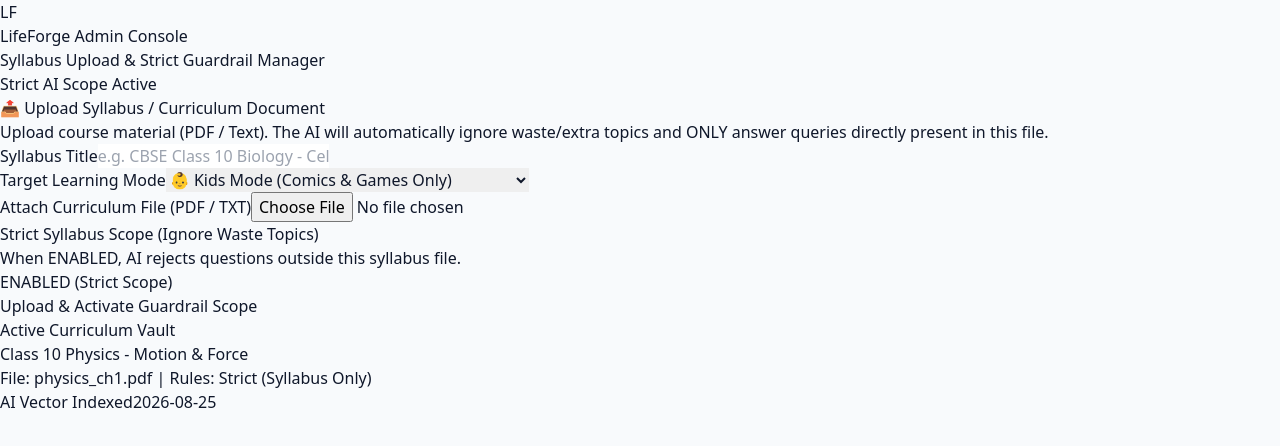
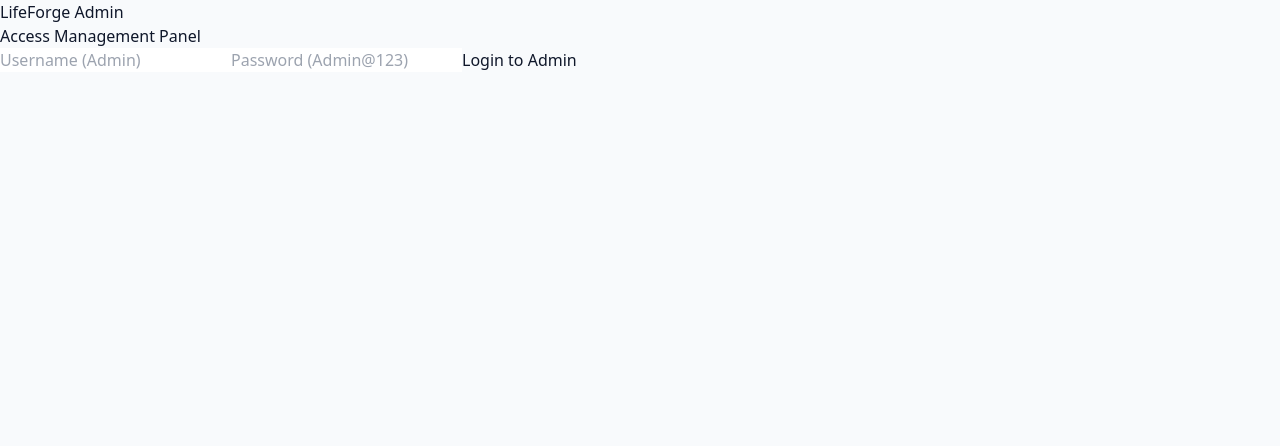
Before and after one commit to thriloknath7989-web/lifeforge-app, a Next.js app: page /admin in a window 1280 px wide. Shown: the top 446 px of the page. Built offline with nearby package versions, Linux system fonts and the light colour scheme.

Commit message:
Refactor AdminDashboard to AdminPanel with new features

```diff
--- a/app/admin/page.js
+++ b/app/admin/page.js
@@ -1,173 +1,233 @@
 "use client";
-import React, { useState } from "react";
 
-export default function AdminDashboard() {
-  const [curriculumTitle, setCurriculumTitle] = useState("");
-  const [targetAudience, setTargetAudience] = useState("kids");
-  const [strictMode, setStrictMode] = useState(true);
-  const [file, setFile] = useState(null);
-  const [curriculumList, setCurriculumList] = useState([
-    {
-      id: 1,
-      title: "Class 10 Physics - Motion & Force",
-      audience: "Kids / High School",
-      fileName: "physics_ch1.pdf",
-      guardrail: "Strict (Syllabus Only)",
-      aiStatus: "AI Vector Indexed",
-      date: "2026-08-25",
-    },
+import { useState } from "react";
+
+export default function AdminPanel() {
+  const [isLoggedIn, setIsLoggedIn] = useState(false);
+  const [adminUser, setAdminUser] = useState("");
+  const [adminPass, setAdminPass] = useState("");
+  const [activeTab, setActiveTab] = useState("users");
+
+  const [eduType, setEduType] = useState("school");
+  const [selectedClass, setSelectedClass] = useState(null);
+
+  const [curriculums, setCurriculums] = useState([
+    { id: 1, title: "Telugu Syllabus PDF" }
   ]);
 
-  const handleUpload = (e) => {
+  const [linksList, setLinksList] = useState([
+    { id: 1, name: "Physics Lab Kit", url: "https://amazon.in/dp/example" }
+  ]);
+  const [newLinkName, setNewLinkName] = useState("");
+  const [newLinkUrl, setNewLinkUrl] = useState("");
+
+  const handleAdminLogin = (e) => {
     e.preventDefault();
-    if (!curriculumTitle || !file) {
-      alert("Please enter title and attach a syllabus file!");
-      return;
+    if (adminUser === "Admin" && adminPass === "Admin@123") {
+      setIsLoggedIn(true);
+    } else {
+      alert("Invalid Admin Credentials!");
     }
-
-    const newItem = {
-      id: Date.now(),
-      title: curriculumTitle,
-      audience: targetAudience === "kids" ? "Kids Mode" : "Adults Mode",
-      fileName: file.name,
-      guardrail: strictMode ? "Strict (Syllabus Only)" : "Flexible AI",
-      aiStatus: "AI Processed & Guardrail Active",
-      date: new Date().toISOString().split("T")[0],
-    };
-
-    setCurriculumList([newItem, ...curriculumList]);
-    setCurriculumTitle("");
-    setFile(null);
-    alert("Curriculum Uploaded Successfully! AI will now answer queries only within this document.");
   };
 
+  const addCurriculum = () => {
+    setCurriculums([...curriculums, { id: Date.now(), title: "New Subject Curriculum" }]);
+  };
+
+  const removeCurriculum = (id) => {
+    setCurriculums(curriculums.filter((c) => c.id !== id));
+  };
+
+  if (!isLoggedIn) {
+    return (
+      <div className="min-h-screen bg-slate-900 flex justify-center items-center p-4">
+        <form onSubmit={handleAdminLogin} className="bg-white rounded-3xl p-8 max-w-sm w-full shadow-2xl flex flex-col gap-4">
+          <div className="text-center mb-2">
+            <h1 className="text-2xl font-black text-slate-800">LifeForge Admin</h1>
+            <p className="text-xs text-slate-500">Access Management Panel</p>
+          </div>
+          <input
+            type="text"
+            placeholder="Username (Admin)"
+            value={adminUser}
+            onChange={(e) => setAdminUser(e.target.value)}
+            className="border p-3 rounded-xl text-sm outline-none"
+            required
+          />
+          <input
+            type="password"
+            placeholder="Password (Admin@123)"
+            value={adminPass}
+            onChange={(e) => setAdminPass(e.target.value)}
+            className="border p-3 rounded-xl text-sm outline-none"
+            required
+          />
+          <button type="submit" className="bg-blue-600 text-white font-bold py-3 rounded-xl shadow-lg">
+            Login to Admin
+          </button>
+        </form>
+      </div>
+    );
+  }
+
   return (
-    <div className="min-h-screen bg-slate-950 text-white p-6 font-sans">
-      <div className="max-w-5xl mx-auto space-y-8">
-        {/* Header */}
-        <div className="flex flex-col md:flex-row md:items-center justify-between gap-4 border-b border-slate-800 pb-6">
-          <div className="flex items-center gap-3">
-            <div className="w-12 h-12 bg-gradient-to-tr from-purple-600 to-cyan-400 rounded-2xl flex items-center justify-center font-black text-xl shadow-lg shadow-purple-500/20">
-              LF
-            </div>
+    <div className="min-h-screen bg-slate-100 p-4 md:p-8">
+      <header className="flex justify-between items-center bg-white p-4 rounded-2xl shadow-sm border border-slate-200 mb-6">
+        <h1 className="text-xl font-extrabold text-slate-900">LifeForge Control Center</h1>
+        <button onClick={() => setIsLoggedIn(false)} className="text-xs font-bold text-red-600 bg-red-50 px-3 py-1.5 rounded-xl">
+          Logout
+        </button>
+      </header>
+
+      {/* TABS */}
+      <div className="grid grid-cols-3 gap-3 mb-6">
+        <button
+          onClick={() => setActiveTab("users")}
+          className={`p-3 rounded-2xl font-bold text-xs border ${
+            activeTab === "users" ? "bg-blue-600 text-white" : "bg-white text-slate-700"
+          }`}
+        >
+          👥 Users
+        </button>
+        <button
+          onClick={() => setActiveTab("analytics")}
+          className={`p-3 rounded-2xl font-bold text-xs border ${
+            activeTab === "analytics" ? "bg-emerald-600 text-white" : "bg-white text-slate-700"
+          }`}
+        >
+          📈 Analytics
+        </button>
+        <button
+          onClick={() => setActiveTab("links")}
+          className={`p-3 rounded-2xl font-bold text-xs border ${
+            activeTab === "links" ? "bg-purple-600 text-white" : "bg-white text-slate-700"
+          }`}
+        >
+          🔗 Links
+        </button>
+      </div>
+
+      {activeTab === "users" && (
+        <div className="bg-white rounded-3xl p-6 border border-slate-200 shadow-sm">
+          <div className="grid grid-cols-2 gap-3 mb-6">
+            <button
+              onClick={() => setEduType("school")}
+              className={`py-2 rounded-xl text-xs font-bold ${eduType === "school" ? "bg-amber-500 text-white" : "bg-slate-100"}`}
+            >
+              School (1st - 10th)
+            </button>
+            <button
+              onClick={() => setEduType("college")}
+              className={`py-2 rounded-xl text-xs font-bold ${eduType === "college" ? "bg-indigo-600 text-white" : "bg-slate-100"}`}
+            >
+              College (Inter, Diploma, BTech)
+            </button>
+          </div>
+
+          {eduType === "school" && (
             <div>
-              <h1 className="text-2xl font-black tracking-wide">LifeForge Admin Console</h1>
-              <p className="text-xs text-slate-400 mt-0.5">Syllabus Upload & Strict Guardrail Manager</p>
-            </div>
-          </div>
-          <span className="px-4 py-1.5 bg-emerald-500/10 border border-emerald-500/30 text-emerald-400 rounded-full text-xs font-bold uppercase tracking-wider flex items-center gap-2">
-            <span className="w-2 h-2 rounded-full bg-emerald-400 animate-pulse"></span> Strict AI Scope Active
-          </span>
-        </div>
-
-        {/* Curriculum Upload & Strict Rules */}
-        <div className="p-8 bg-slate-900/80 border border-slate-800 rounded-3xl backdrop-blur-xl shadow-2xl space-y-6">
-          <h2 className="text-lg font-bold text-slate-100 flex items-center gap-2">
-            <span>📤</span> Upload Syllabus / Curriculum Document
-          </h2>
-          <p className="text-xs text-slate-400 leading-relaxed">
-            Upload course material (PDF / Text). The AI will automatically ignore waste/extra topics and ONLY answer queries directly present in this file.
-          </p>
-
-          <form onSubmit={handleUpload} className="space-y-5">
-            <div>
-              <label className="block text-xs font-semibold uppercase text-slate-400 mb-2">
-                Syllabus Title
-              </label>
-              <input
-                type="text"
-                required
-                placeholder="e.g. CBSE Class 10 Biology - Cellular Respiration"
-                className="w-full p-3.5 bg-slate-950 border border-slate-800 rounded-xl text-sm text-white outline-none focus:border-purple-500 transition"
-                value={curriculumTitle}
-                onChange={(e) => setCurriculumTitle(e.target.value)}
-              />
-            </div>
-
-            <div className="grid md:grid-cols-2 gap-5">
-              <div>
-                <label className="block text-xs font-semibold uppercase text-slate-400 mb-2">
-                  Target Learning Mode
-                </label>
-                <select
-                  className="w-full p-3.5 bg-slate-950 border border-slate-800 rounded-xl text-sm text-white outline-none focus:border-purple-500 transition"
-                  value={targetAudience}
-                  onChange={(e) => setTargetAudience(e.target.value)}
-                >
-                  <option value="kids">👶 Kids Mode (Comics & Games Only)</option>
-                  <option value="adults">🎓 Adult Mode (Concept Modules & Analytics)</option>
-                </select>
+              <p className="text-xs font-bold text-slate-500 mb-2">Select Class:</p>
+              <div className="flex gap-2 overflow-x-auto pb-4">
+                {[1, 2, 3, 4, 5, 6, 7, 8, 9, 10].map((c) => (
+                  <button
+                    key={c}
+                    onClick={() => setSelectedClass(c)}
+                    className={`px-4 py-2 rounded-xl text-xs font-bold border whitespace-nowrap ${
+                      selectedClass === c ? "bg-amber-500 text-white" : "bg-slate-50"
+                    }`}
+                  >
+                    Class {c}
+                  </button>
+                ))}
               </div>
 
-              <div>
-                <label className="block text-xs font-semibold uppercase text-slate-400 mb-2">
-                  Attach Curriculum File (PDF / TXT)
-                </label>
-                <input
-                  type="file"
-                  required
-                  accept=".pdf,.txt,.docx"
-                  className="w-full text-xs text-slate-400 file:mr-4 file:py-3 file:px-5 file:rounded-xl file:border-0 file:bg-purple-600 file:text-white file:font-semibold hover:file:bg-purple-500 cursor-pointer bg-slate-950 border border-slate-800 rounded-xl p-2"
-                  onChange={(e) => setFile(e.target.files[0])}
-                />
-              </div>
+              {selectedClass >= 5 && (
+                <div className="mt-6 border-t pt-4">
+                  <div className="flex justify-between items-center mb-3">
+                    <h4 className="font-extrabold text-xs text-slate-700">Class {selectedClass} Curriculums</h4>
+                    <button onClick={addCurriculum} className="bg-blue-600 text-white text-xs px-3 py-1.5 rounded-xl font-bold">
+                      + Add Curriculum Block
+                    </button>
+                  </div>
+
+                  <div className="grid grid-cols-1 md:grid-cols-2 gap-3">
+                    {curriculums.map((curr) => (
+                      <div key={curr.id} className="border p-3 rounded-2xl bg-slate-50 flex justify-between items-center">
+                        <div>
+                          <p className="text-xs font-bold text-slate-800">{curr.title}</p>
+                          <input type="file" className="text-[10px] mt-1" />
+                        </div>
+                        <button onClick={() => removeCurriculum(curr.id)} className="text-rose-600 font-bold text-xs p-1">
+                          Remove
+                        </button>
+                      </div>
+                    ))}
+                  </div>
+                </div>
+              )}
             </div>
+          )}
+        </div>
+      )}
 
-            {/* Guardrail Toggle */}
-            <div className="p-4 bg-slate-950 border border-slate-800 rounded-2xl flex items-center justify-between">
-              <div>
-                <h4 className="text-xs font-bold text-slate-200">Strict Syllabus Scope (Ignore Waste Topics)</h4>
-                <p className="text-[11px] text-slate-400 mt-0.5">When ENABLED, AI rejects questions outside this syllabus file.</p>
-              </div>
-              <button
-                type="button"
-                onClick={() => setStrictMode(!strictMode)}
-                className={`px-4 py-2 rounded-xl text-xs font-bold transition ${
-                  strictMode
-                    ? "bg-emerald-500/20 text-emerald-400 border border-emerald-500/40"
-                    : "bg-slate-800 text-slate-400"
-                }`}
-              >
-                {strictMode ? "ENABLED (Strict Scope)" : "DISABLED (Open Search)"}
-              </button>
-            </div>
+      {activeTab === "analytics" && (
+        <div className="bg-white rounded-3xl p-6 border shadow-sm">
+          <h2 className="font-extrabold text-xs mb-4">User Activity Growth Chart</h2>
+          <div className="h-48 flex items-end justify-between gap-2 border-b border-l p-4 bg-slate-50 rounded-2xl">
+            {[40, 65, 80, 55, 90, 100].map((val, i) => (
+              <div key={i} className="flex-1 bg-emerald-500 rounded-t-lg" style={{ height: `${val}%` }}></div>
+            ))}
+          </div>
+        </div>
+      )}
 
+      {activeTab === "links" && (
+        <div className="bg-white rounded-3xl p-6 border shadow-sm">
+          <h2 className="font-extrabold text-xs mb-4">Manage Links</h2>
+          <div className="flex flex-col gap-2 mb-4 border p-4 rounded-2xl bg-slate-50">
+            <input
+              type="text"
+              placeholder="Link Name"
+              value={newLinkName}
+              onChange={(e) => setNewLinkName(e.target.value)}
+              className="p-2 border rounded-xl text-xs outline-none"
+            />
+            <input
+              type="text"
+              placeholder="Target URL"
+              value={newLinkUrl}
+              onChange={(e) => setNewLinkUrl(e.target.value)}
+              className="p-2 border rounded-xl text-xs outline-none"
+            />
             <button
-              type="submit"
-              className="w-full py-4 bg-gradient-to-r from-purple-600 to-indigo-600 hover:from-purple-500 hover:to-indigo-500 font-bold text-sm rounded-xl transition shadow-lg shadow-purple-600/30 active:scale-98"
+              onClick={() => {
+                if (newLinkName && newLinkUrl) {
+                  setLinksList([...linksList, { id: Date.now(), name: newLinkName, url: newLinkUrl }]);
+                  setNewLinkName("");
+                  setNewLinkUrl("");
+                }
+              }}
+              className="bg-purple-600 text-white font-bold py-2 rounded-xl text-xs mt-1"
             >
-              Upload & Activate Guardrail Scope
+              Add Link
             </button>
-          </form>
-        </div>
+          </div>
 
-        {/* Uploaded Vault */}
-        <div className="p-8 bg-slate-900/80 border border-slate-800 rounded-3xl space-y-5">
-          <h2 className="text-lg font-bold text-slate-100">Active Curriculum Vault</h2>
-          <div className="space-y-3">
-            {curriculumList.map((item) => (
-              <div
-                key={item.id}
-                className="p-4 bg-slate-950 border border-slate-800 rounded-2xl flex items-center justify-between text-xs"
-              >
+          <div className="flex flex-col gap-2">
+            {linksList.map((link) => (
+              <div key={link.id} className="p-3 border rounded-xl flex justify-between items-center text-xs">
                 <div>
-                  <h4 className="font-bold text-slate-200 text-sm">{item.title}</h4>
-                  <p className="text-slate-500 mt-1 text-[11px]">
-                    File: <span className="text-cyan-400">{item.fileName}</span> | Rules:{" "}
-                    <span className="text-emerald-400">{item.guardrail}</span>
-                  </p>
+                  <p className="font-bold">{link.name}</p>
+                  <p className="text-slate-400">{link.url}</p>
                 </div>
-                <div className="text-right">
-                  <span className="px-2.5 py-1 bg-purple-500/10 text-purple-400 border border-purple-500/30 rounded-lg text-[10px] block w-fit ml-auto">
-                    {item.aiStatus}
-                  </span>
-                  <span className="text-slate-500 text-[10px] mt-1 block">{item.date}</span>
-                </div>
+                <button onClick={() => setLinksList(linksList.filter((l) => l.id !== link.id))} className="text-rose-600 font-bold">
+                  Delete
+                </button>
               </div>
             ))}
           </div>
         </div>
-      </div>
+      )}
     </div>
   );
 }
```
